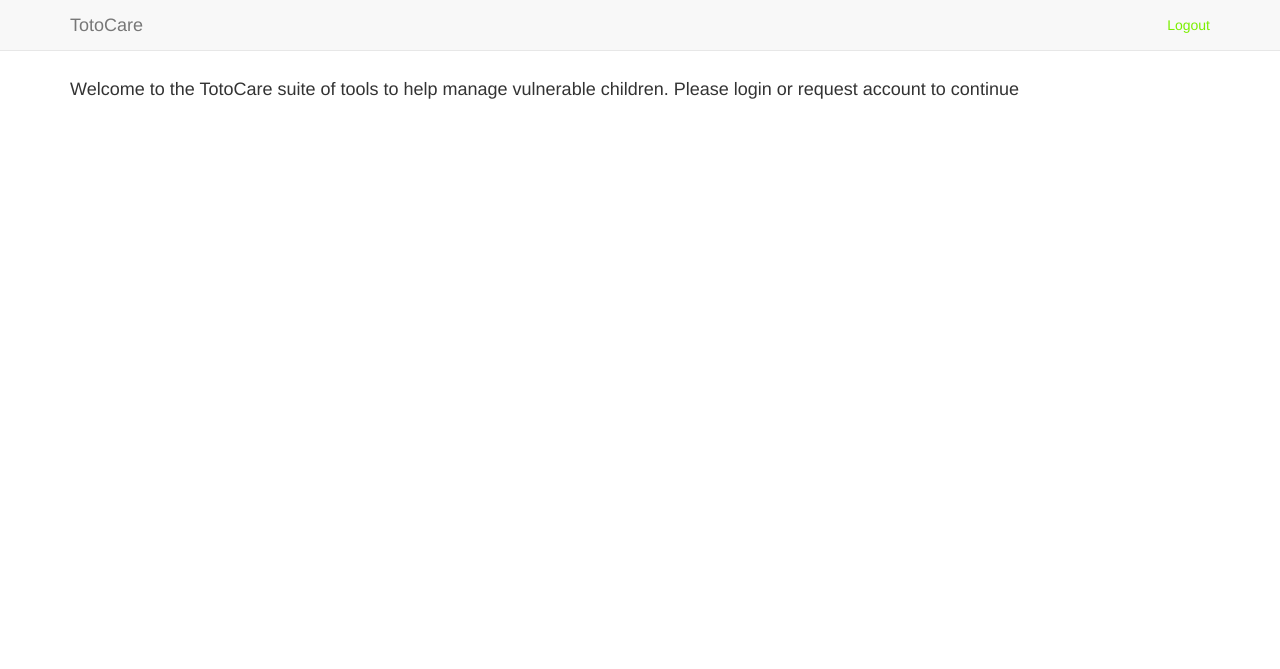
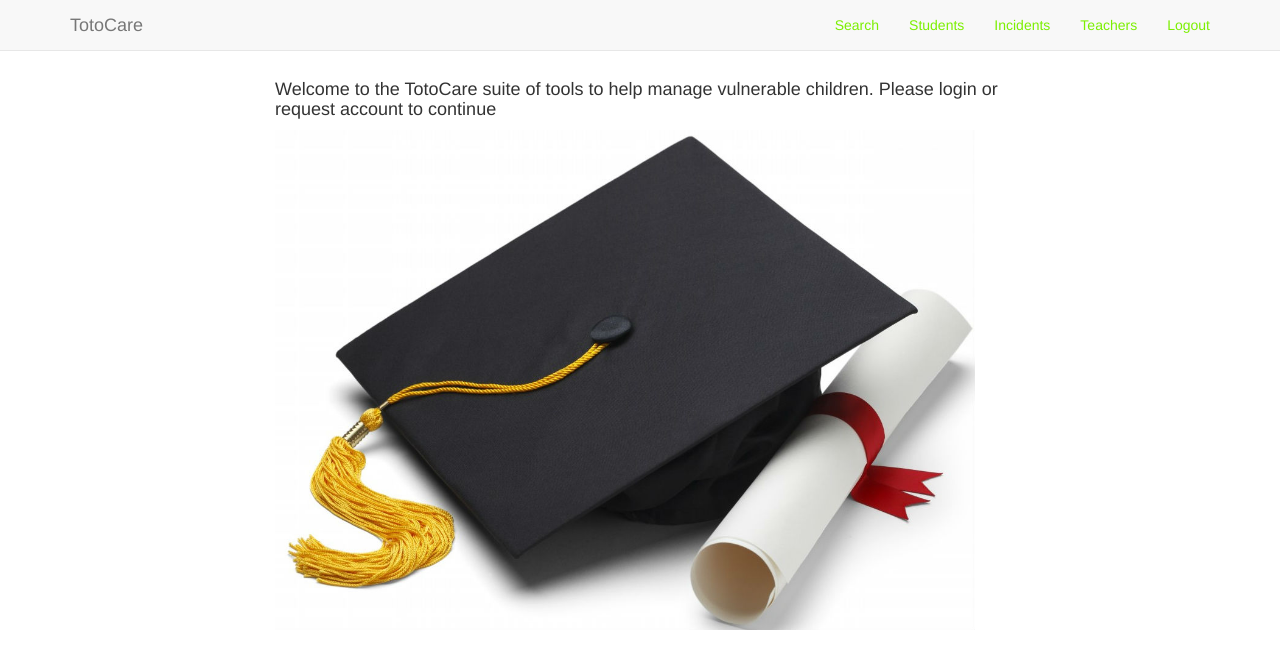
Before and after one commit to judywawira/TotoCare, a Flask app: page / in a window 1280 px wide. Shown: the top 669 px of the page. Run offline with Flask 2, Linux system fonts and the light colour scheme; a user stored in the database is signed in; a database or web service that is not in the repository returns one stand-in record (values such as "Sample title"); some libraries are stand-ins or nearby versions.

Commit message:
Code commit for search button and URL links
Working search button
Links displayed on the header

```diff
--- a/app/forms.py
+++ b/app/forms.py
@@ -37,3 +37,6 @@ class IncidentForm(Form):
     motivation = StringField('Possible motivation :')
     action = StringField('Action Taken :')
     others = StringField('Others involved in the incident :')
+
+class SearchForm(Form):
+    search = StringField('txtSearch')
--- /dev/null
+++ b/app/templates/admin.html
@@ -0,0 +1,4 @@
+{% extends "base.html" %}
+{% block content %}
+        <h2>Settings page</h2>
+{% endblock %}
--- a/app/templates/base.html
+++ b/app/templates/base.html
@@ -38,7 +38,12 @@
                 <div id="navbar" class="navbar-collapse collapse">
                     <ul class="nav navbar-nav navbar-right">
                         {% if current_user.is_authenticated() %}
+                            <li><a href="{{ url_for('search') }}">Search</a></li>
+                            <li><a href="{{ url_for('newstudent') }}">Students</a></li>
+                            <li><a href="{{ url_for('view_incident_report') }}">Incidents</a></li>
+                            <li><a href="{{ url_for('view_teacher') }}">Teachers</a></li>
                             <li><a href="{{ url_for('logout') }}">Logout</a></li>
+
                         {% else %}
                             <li><a href="{{ url_for('login') }}">Login</a></li>
                         {% endif %}
--- a/app/templates/home.html
+++ b/app/templates/home.html
@@ -1,6 +1,19 @@
-{% extends "base.html" %}
-{% block content %}
-        <h4>Welcome to the TotoCare suite of tools to help manage vulnerable children.
-                Please login or request account to continue
-        </h4>
+{% extends "base.html" %} {% block content %}
+
+<div class="col-md-8 col-md-offset-2">
+        <div>
+
+                <h4>Welcome to the TotoCare suite of tools to help manage vulnerable children. Please login or request account
+                        to continue
+                </h4>
+        </div>
+
+        <div>
+                <img class="image-fluid" src={{ url_for( 'static', filename='Elimu.jpg')}} width="700" height="500">
+
+        </div>
+
+</div>
+
+
 {% endblock %}
--- a/app/templates/incident.html
+++ b/app/templates/incident.html
@@ -5,7 +5,7 @@
         {{ form.hidden_tag() }}
 
         <div>
-        <select name="activity">
+        <select name="location">
                 {% for location in locations %}
                 <option value="{{ location }}">{{ location.name }}</option>
                 {% endfor %}
--- a/app/views.py
+++ b/app/views.py
@@ -7,22 +7,8 @@ from flask import request, redirect, render_template, url_for, flash
 from flask.ext.login import login_user, logout_user, login_required
 from flask import jsonify
 
-from .forms import LoginForm, StudentRegistrationForm , IncidentForm
+from .forms import LoginForm, StudentRegistrationForm , IncidentForm, SearchForm
 from .user import User
-
-#Describe Minor problem behaviour
-minor = ['Defiance','Disrespect','Physical Contact','Tardy','Inappropriate Language','Property Misues',
-'Dress Code','Electronic Violation','Other']
-
-major = ["Defiance",'Disrespect','Abusive Language','Harassment','Fighting','Electronic Violation','Property Damage',
-'Lying/Cheating','Dress Code','Inappropriate display of affection','Other']
-
-motivation = ['Peer attention','Adult attention','Item/Activity avoid','Peer attention','Adult attention','Item/Activity']
-
-action_taken = ['Time out/detention','Conference with student','Loss of privileges','Parent contact','Individualized instruction',
-'In-school suspension','Out-of-school suspension','Action pending','Other']
-
-others_involved = ['None','Peers','Teacher','Staff','Subtitute','Unknown','Other']
 
 @app.route('/')
 def home():
@@ -68,8 +54,10 @@ def newstudent():
 @login_required
 def view_teacher():
     teachers = mongo2.db.teachers.find()
+
     return render_template('teacher.html',title='List of teachers',
     teachers = teachers)
+
 
 @app.route('/incident',methods=['GET'])
 @login_required
@@ -80,15 +68,15 @@ def incident_report():
 
     return render_template('incident.html', title = 'Incident Report',
         locations=locations,
-        minor = minor,
-        major = major,form = form)
+        form = form)
+
 
 @app.route('/incident',methods=['POST'])
 @login_required
 def view_incident_report():
     form = IncidentForm()
     if request.method == 'POST':
-        location = form.location.data
+        location = request.form['location']
         minor = request.form.getlist('minor')
         major = request.form.getlist('major')
         motivation = request.form.getlist('motivation')
@@ -104,6 +92,28 @@ def view_incident_report():
             'others_involved':others
         })
     return redirect('/')
+
+@app.route('/search',methods=['GET'])
+@login_required
+def load_searchform():
+    form = SearchForm()
+    return render_template('search.html',form=form)
+
+
+@app.route('/search',methods=['POST'])
+@login_required
+def search():
+    form = SearchForm()
+    if request.method == 'POST':
+        searchterm = request.form['txtSearch']
+        if len(searchterm) > 0:
+            students = mongo2.db.students.find({ "$or": [{ 'studentid': searchterm } , { 'firstname' : searchterm } , { 'middlename': searchterm } ,{ 'lastname' : searchterm }  ] })
+            count = students.count()
+            students = list(students)
+            if count > 0 :
+                """means we have students matched - so render the student ID page """
+                print(students)
+                return render_template('search.html',form=form, students= students , count = count)
 
 @app.route('/locations',methods=['GET'])
 @login_required
```
Also changed, not shown: app/templates/search.html (added, +35 -0 lines), app/static/Elimu.jpg (added), app/templates/summary.html (line endings or trailing spaces).
